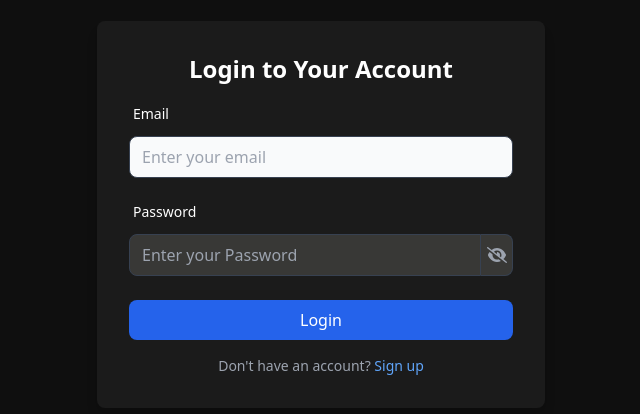
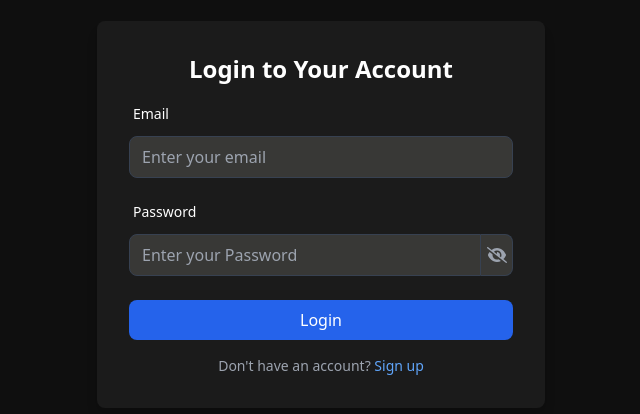
Before and after one commit to mrhat05/Voxa-AI-Chat-Bot, a React (Vite) app: page /login in a window 1280 px wide. Shown: the part 186-600 px from the top of the page, without its empty margins (319-959 px from the left). Built offline with nearby package versions, Linux system fonts and the light colour scheme; no server answers.

Commit message:
made again a change of styling auth page

```diff
--- a/src/components/Input.jsx
+++ b/src/components/Input.jsx
@@ -13,7 +13,7 @@ const Input = forwardRef(({ label, classNames = "", type = "text", ...props }, r
       ) : null}
       <input
         type={type}
-        className={`px-3 outline-none py-2 focus:ring-2 focus:ring-blue-500 focus:outline-none rounded-lg duration-200 border border-gray-300 bg-gray-50 text-black w-full ${classNames}`}
+        className={`px-3 outline-none py-2 focus:ring-2 focus:ring-blue-500 focus:outline-none rounded-lg duration-200 border border-gray-300 bg-[#383836] text-white w-full ${classNames}`}
         id={id}
         ref={ref}
         {...props}
```
